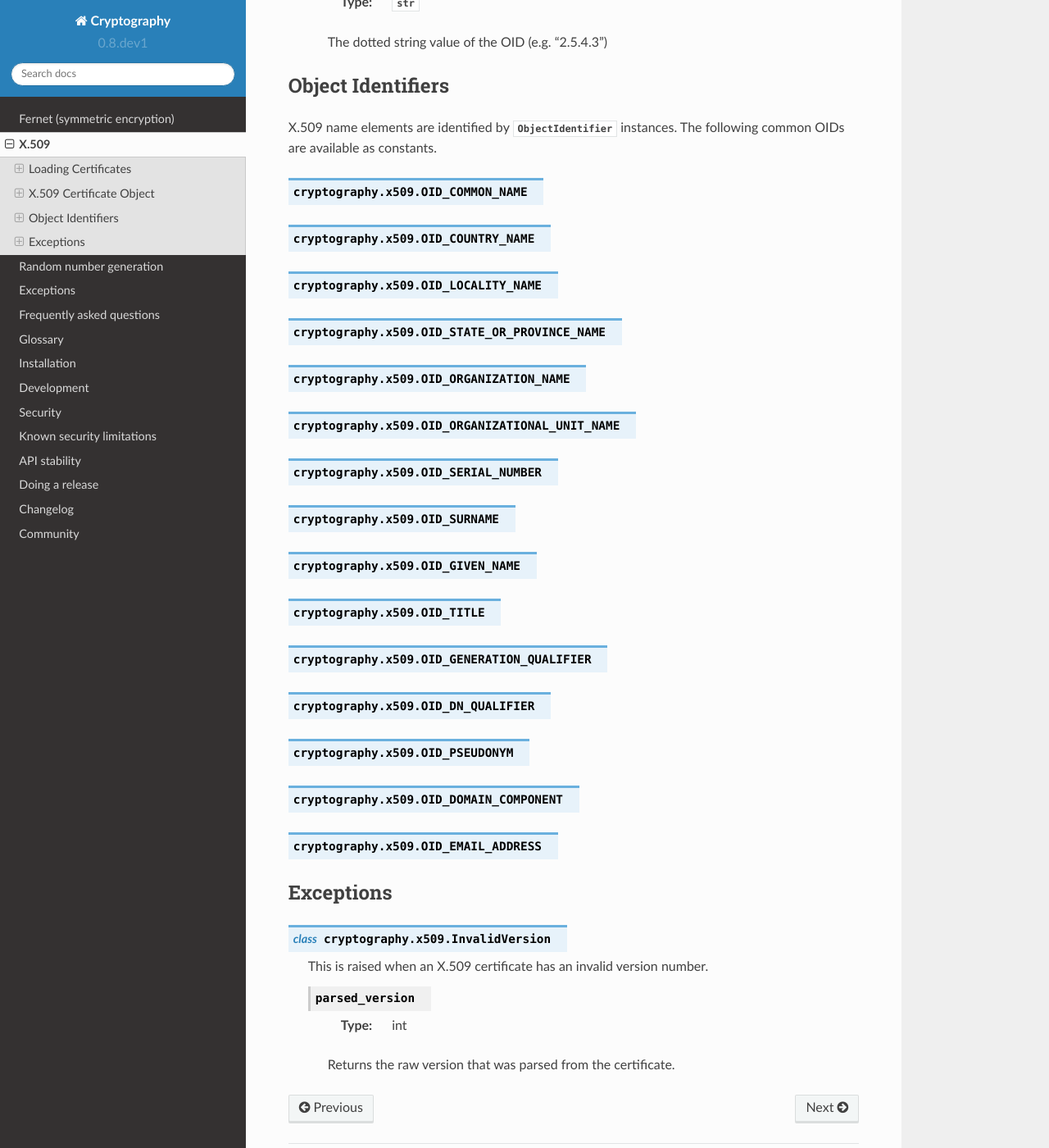
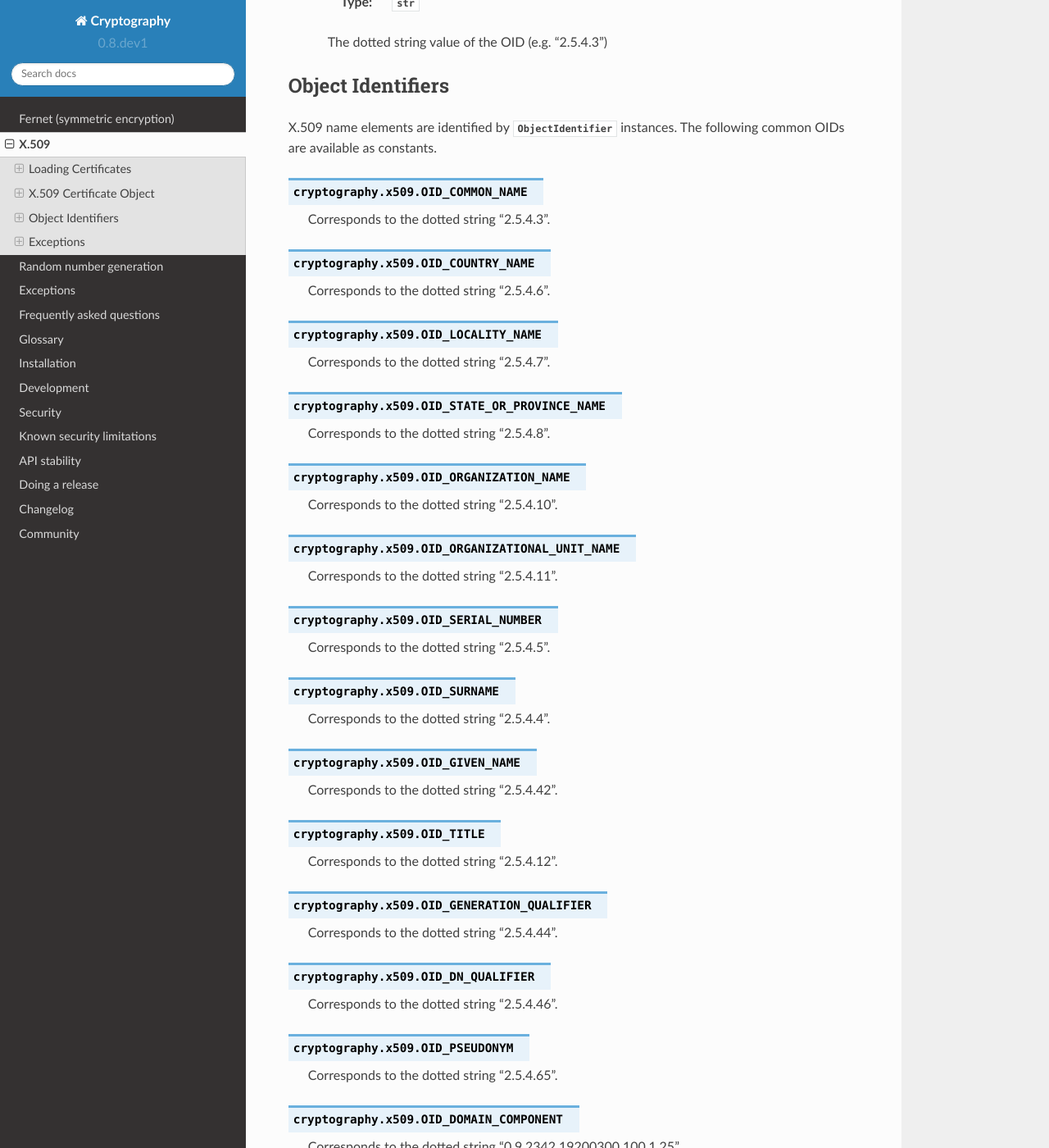
Before and after one commit to WebKing0121/cryptography, a Sphinx documentation site: the page built from docs/x509.rst, in a window 1280 px wide and 1400 px high, scrolled down 3291 px. Shown: the whole window at 82% size. Built offline with Sphinx 7.4.7 and the Read the Docs theme 2.0.0, drawn with Linux system fonts in a browser that asks for light colours; pages that are not in the unit, such as notebooks, are missing from menus; some of the changed text lies outside the part shown.

Commit message:
add descriptions to each OID constant, update object to instance

```diff
--- a/docs/x509.rst
+++ b/docs/x509.rst
@@ -220,33 +220,63 @@ following common OIDs are available as constants.
 
 .. data:: OID_COMMON_NAME
 
+    Corresponds to the dotted string "2.5.4.3".
+
 .. data:: OID_COUNTRY_NAME
+
+    Corresponds to the dotted string "2.5.4.6".
 
 .. data:: OID_LOCALITY_NAME
 
+    Corresponds to the dotted string "2.5.4.7".
+
 .. data:: OID_STATE_OR_PROVINCE_NAME
+
+    Corresponds to the dotted string "2.5.4.8".
 
 .. data:: OID_ORGANIZATION_NAME
 
+    Corresponds to the dotted string "2.5.4.10".
+
 .. data:: OID_ORGANIZATIONAL_UNIT_NAME
+
+    Corresponds to the dotted string "2.5.4.11".
 
 .. data:: OID_SERIAL_NUMBER
 
+    Corresponds to the dotted string "2.5.4.5".
+
 .. data:: OID_SURNAME
+
+    Corresponds to the dotted string "2.5.4.4".
 
 .. data:: OID_GIVEN_NAME
 
+    Corresponds to the dotted string "2.5.4.42".
+
 .. data:: OID_TITLE
+
+    Corresponds to the dotted string "2.5.4.12".
 
 .. data:: OID_GENERATION_QUALIFIER
 
+    Corresponds to the dotted string "2.5.4.44".
+
 .. data:: OID_DN_QUALIFIER
+
+    Corresponds to the dotted string "2.5.4.46".
 
 .. data:: OID_PSEUDONYM
 
+    Corresponds to the dotted string "2.5.4.65".
+
 .. data:: OID_DOMAIN_COMPONENT
 
+    Corresponds to the dotted string "0.9.2342.19200300.100.1.25".
+
 .. data:: OID_EMAIL_ADDRESS
+
+    Corresponds to the dotted string "1.2.840.113549.1.9.1".
 
 Exceptions
 ~~~~~~~~~~
```
Also changed, not shown: 1 other file.
